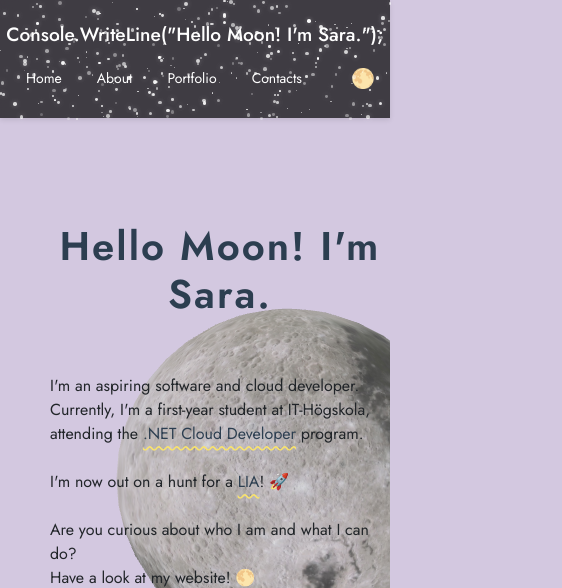
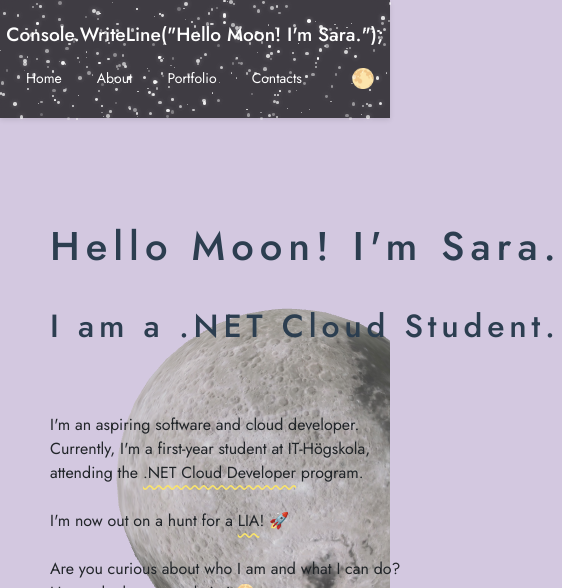
Before and after one commit to Sah2Sah2/MyWebsite_Portfolio, a plain HTML site: page index.html in a window 390 px wide. Shown: the top 588 px of the page, 562 px wide, since content can reach past the window. Drawn offline with nearby package versions, Linux system fonts and the light colour scheme; animation ran at ten frames a second.

Commit message:
Typed h1 and h2 in index - needs to modify start of h1 and style of h2 plus mobile version

```diff
--- a/contacts.css
+++ b/contacts.css
@@ -276,7 +276,7 @@ form .form-control {
     transition: border-color 0.3s ease;
 }
 
-/* Message input (specific to the message field) */
+/* Message input */
 #message.form-control {
     width: 100%;
     min-height: 150px;
@@ -287,7 +287,9 @@ form .form-control {
 form .form-control:focus {
     border-color: #BFD3C1;
     outline: none;
+    box-shadow: 0 0 5px rgba(44, 62, 80, 0.8);
 }
+
 
 /* Adjusting the labels */
 form .form-label {
--- a/index.css
+++ b/index.css
@@ -16,22 +16,59 @@ TEXT
 -----------------------------------------------------------
 */
 
-#cursor {
-    animation: blink 0.7s infinite step-end;
+/* Common styles for #typed-text and .typewrite */
+#typed-text, .typewrite {
+    color: #2C3E50;
+    display: inline-block;
+    white-space: nowrap;
+    overflow: hidden;
+    letter-spacing: 0.15em;
+    text-align: left;
+    position: relative;
 }
 
-@keyframes blink {
-    50% {
-        opacity: 0;
-    }
+/* Align both h1 and h2 in the same way */
+h1, h2 {
+    text-align: left;
+    margin: 0;
+    padding: 0;
+    width: auto;
+    display: inline-block;
+    position: relative; /
 }
 
-#typed-text {
-    color: #2C3E50; /* Dark, deep grayish-blue for the text (elegant, like the night sky) */
-    font-weight: 600;  /* A bit of boldness for clarity */
-    letter-spacing: 2px; /* Slightly more space between letters for readability */
+/* Remove cursor for .typewrite (used in h2) */
+.typewrite {
+    border-right: none;
 }
 
+/* Typing effect animation */
+@keyframes typing {
+    from { width: 0 }
+    to { width: 100% }
+}
+
+@keyframes blink-caret {
+    from, to { border-color: transparent; }
+    50% { border-color: #2C3E50; }
+}
+
+h1 {
+    display: block; /
+}
+
+h2 {
+    margin-top: 0.2em;
+    display: block;
+    height: auto;
+    line-height: 1.5em;
+    overflow: hidden;
+    white-space: nowrap;
+    padding-top: 0;
+}
+
+
+/* Styling for the landing text */
 .landing-text {
     position: absolute;
     top: 50%;
@@ -56,7 +93,6 @@ UNDERLINE + BUTTONS
     text-decoration: underline;
     text-decoration-color: #F9E36B;
     text-decoration-style: wavy;
-    color: #2C3E50;
     text-underline-offset: 6px;
 }
   .wavy-underline:hover {
--- a/index.html
+++ b/index.html
@@ -46,8 +46,12 @@
 <div class="content mt-5 pt-5" style="margin-left: 50px; text-align: left;">
 
     <h1 class="display-5 text-center py-2 mb-0">
-        <span id="typed-text"></span><span id="cursor">|</span>
+        <span id="typed-text"></span>
     </h1>
+
+    <h2 class="display-5 text-center py-2 mb-0 typewrite" data-type='
+    ["I am a .NET Cloud Student.", "Future Software Developer", "Exploring new technologies every day."]'
+    data-period="2000"></h2>
 
     <p>
         <br><br>
--- a/script.js
+++ b/script.js
@@ -105,26 +105,78 @@ createStars(150);
 selectStars();
 animateStars();
 
-// Typed text
+
+// Typed texts
 document.addEventListener('DOMContentLoaded', function () {
-    const typedText = "Hello Moon! I'm Sara.";
-    let index = 0;
+    const typedText1 = "Hello Moon! I'm Sara."; // First text for <h1>
+    let index1 = 0;
     const speed = 100; // Typing speed in milliseconds
-    const textElement = document.getElementById("typed-text");
-    const cursor = document.getElementById("cursor");
+    const textElement1 = document.getElementById("typed-text");
 
-    function typeText() {
-        if (index < typedText.length) {
-            textElement.innerHTML += typedText.charAt(index);
-            index++;
-            setTimeout(typeText, speed);
+    // Function to handle typing effect for the first line (<h1>)
+    function typeText1() {
+        if (index1 < typedText1.length) {
+            textElement1.innerHTML += typedText1.charAt(index1);
+            index1++;
+            setTimeout(typeText1, speed);
         } else {
-            // Once typing is done, hide the cursor
-            cursor.style.display = "none";
+            // Once typing is done, change border to transparent (hide cursor)
+            textElement1.style.borderRight = 'none';
         }
     }
 
-    typeText();
+    // Start typing effect for the first line
+    typeText1();
+
+    // Second line of text rotating text effect (for <h2>)
+    var TxtType = function(el, toRotate, period) {
+        this.toRotate = toRotate;
+        this.el = el;
+        this.loopNum = 0;
+        this.period = parseInt(period, 10) || 2000;
+        this.txt = '';
+        this.tick();
+        this.isDeleting = false;
+    };
+
+    TxtType.prototype.tick = function() {
+        var i = this.loopNum % this.toRotate.length;
+        var fullTxt = this.toRotate[i];
+
+        if (this.isDeleting) {
+            this.txt = fullTxt.substring(0, this.txt.length - 1);
+        } else {
+            this.txt = fullTxt.substring(0, this.txt.length + 1);
+        }
+
+        this.el.innerHTML = '<span>' + this.txt + '</span>';
+
+        var that = this;
+        var delta = this.isDeleting ? 75 : 150; // Speed of typing/deleting
+
+        if (!this.isDeleting && this.txt === fullTxt) {
+            delta = this.period;
+            this.isDeleting = true;
+        } else if (this.isDeleting && this.txt === '') {
+            this.isDeleting = false;
+            this.loopNum++;
+            delta = 500;
+        }
+
+        setTimeout(function() {
+            that.tick();
+        }, delta);
+    };
+
+    // Initialize the second text element with text to rotate
+    var elements = document.getElementsByClassName('typewrite');
+    for (var i = 0; i < elements.length; i++) {
+        var toRotate = elements[i].getAttribute('data-type');
+        var period = elements[i].getAttribute('data-period');
+        if (toRotate) {
+            new TxtType(elements[i], JSON.parse(toRotate), period);
+        }
+    }
 });
 
 
```
